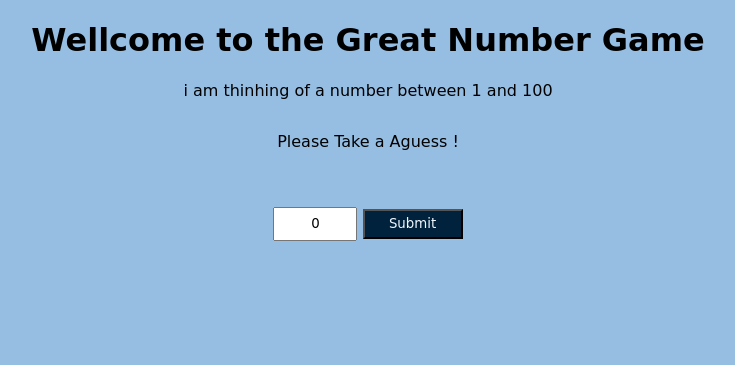
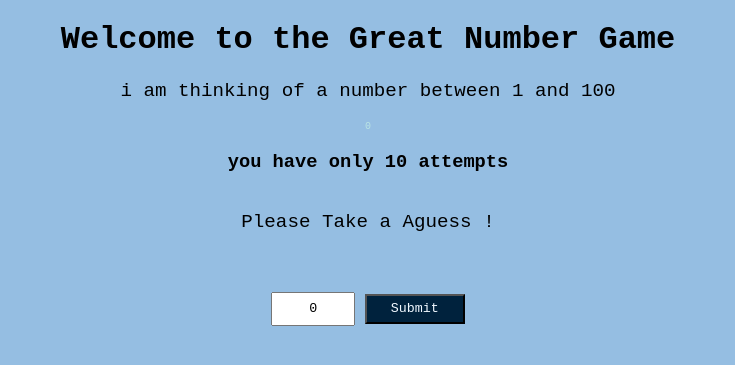
Before and after one commit to MohnadSaadeh/Frameworks, a Flask app: page / in a window 1280 px wide. Shown: the top 365 px of the page, without its empty margins (272-1007 px from the left). Run offline with Flask 3, Linux system fonts and the light colour scheme.

Commit message:
new functionality to the game

```diff
--- a/flask/assignments/Great Number Game/static/css/style.css
+++ b/flask/assignments/Great Number Game/static/css/style.css
@@ -1,7 +1,7 @@
 * {
     margin: 40;
     padding: 0;
-    font-family: cursive;
+    font-family:'Courier New', Courier, monospace;
     text-align:  center;
 
 }
@@ -9,6 +9,10 @@ h4 {
     color: rgb(186, 228, 228);
     font-size: x-small;
     font-weight: 100;
+}
+p{
+    font-size: larger;
+
 }
 
 body{
@@ -24,7 +28,13 @@ body{
 .helper_color {
     width: 200px;
     height: 200px;
-    background-color: brown;
+    background-color: rgb(94, 84, 230);
+    border: solid black;
+}
+.helper_color_lose{
+    width: 200px;
+    height: 200px;
+    background-color: rgb(221, 9, 9);
     border: solid black;
 }
 
--- a/flask/assignments/Great Number Game/templates/index.html
+++ b/flask/assignments/Great Number Game/templates/index.html
@@ -7,12 +7,26 @@
     <link rel="stylesheet" href="{{ url_for('static' , filename='css/style.css' ) }}">
 </head>
 <body>
-    <h1>Wellcome to the Great Number Game</h1>
-    <p>i am thinhing of a number between 1 and 100</p>
+    <h1>Welcome to the Great Number Game</h1>
+    <p>i am thinking of a number between 1 and 100</p>
 
-    <!-- <h4>{{session['rand']}}</h4> -->
+    <h4>{{session['theGuessed']}}</h4>
+    <h3> you have only {{session['attemptsUser']}} attempts</h3>
     <div class="container">
-        {% if ( session['theGuessed'] != 0 ): %}
+        {% if ( session['attempts'] != 0 ): %}
+
+        <!-- if the number is true in the 10th attempt you will win the game-->
+        {% if ( session['attempts'] == 10 and session['theGuessed'] != session['rand'] ): %}
+        <div class="helper_color_lose">
+            <h2>{{session['theGuessed']}}</h2>
+            <h3> Game Over </h3>
+            <h3>you take all of the {{session['attempts']}} Attemps!! </h3>
+            <form action="/clear" >
+                <button class="clearsession">play again</button>
+            </form>
+        </div>
+        {% endif %}
+
         {% if ( session['theGuessed'] > session['rand'] ): %}
         <div class="helper_color">
             <h2>{{session['theGuessed']}}</h2>
@@ -21,7 +35,8 @@
         {% elif ( session['theGuessed'] == session['rand'] ): %}
         <div class="helper_color3">
             <h2>{{session['theGuessed']}}</h2>
-            <h3>you are true</h3>
+            <h3>Fantasic !! </h3>
+            <h3>{{session['attempts']}} Attemps!! </h3>
             <form action="/clear" >
                 <button class="clearsession">play again</button>
             </form>
@@ -32,6 +47,8 @@
             <h3>is too low</h3>
         </div>
         {% endif %}
+
+
         {%else: %}
         <p>Please Take a Aguess !</p>
         {% endif %}
--- a/flask/assignments/Great Number Game/theRandom.py
+++ b/flask/assignments/Great Number Game/theRandom.py
@@ -6,18 +6,32 @@ app.secret_key = 'my random'
 
 @app.route('/')
 def theroot1():
-    session['rand'] =  random.randint(1,100)
+    session['rand'] =  int(random.randint(1,100))
     session['theGuessed'] = 0
+    session['attempts'] = 0
+    session['attemptsUser'] = 10
+
     print(session['rand'])
     return render_template("index.html")
+
+
+# Transfrom Data from fromtEnd To BackEnt
 
 @app.route('/yourguess' , methods = ['POST'])
 def theguss():
     session['theGuessed'] = int(request.form['yournu_num'])
+    session['attempts'] += 1
+    session['attemptsUser'] -= 1
+    print(session['attempts'])
     return redirect('/toredirect')
 @app.route('/toredirect')
 def theRediFun():
     return render_template("index.html")
+
+#Transfrom Data from fromtEnd To BackEnt
+
+
+
 
 @app.route('/clear')
 def theclear():
@@ -26,4 +40,6 @@ def theclear():
 
 
 if __name__=="__main__":
-    app.run(debug=True)
+    # app.run(debug=True)
+    #app.run(host='192.168.1.12')
+    app.run(host='192.168.1.12' , port=1200, debug=True)
```
